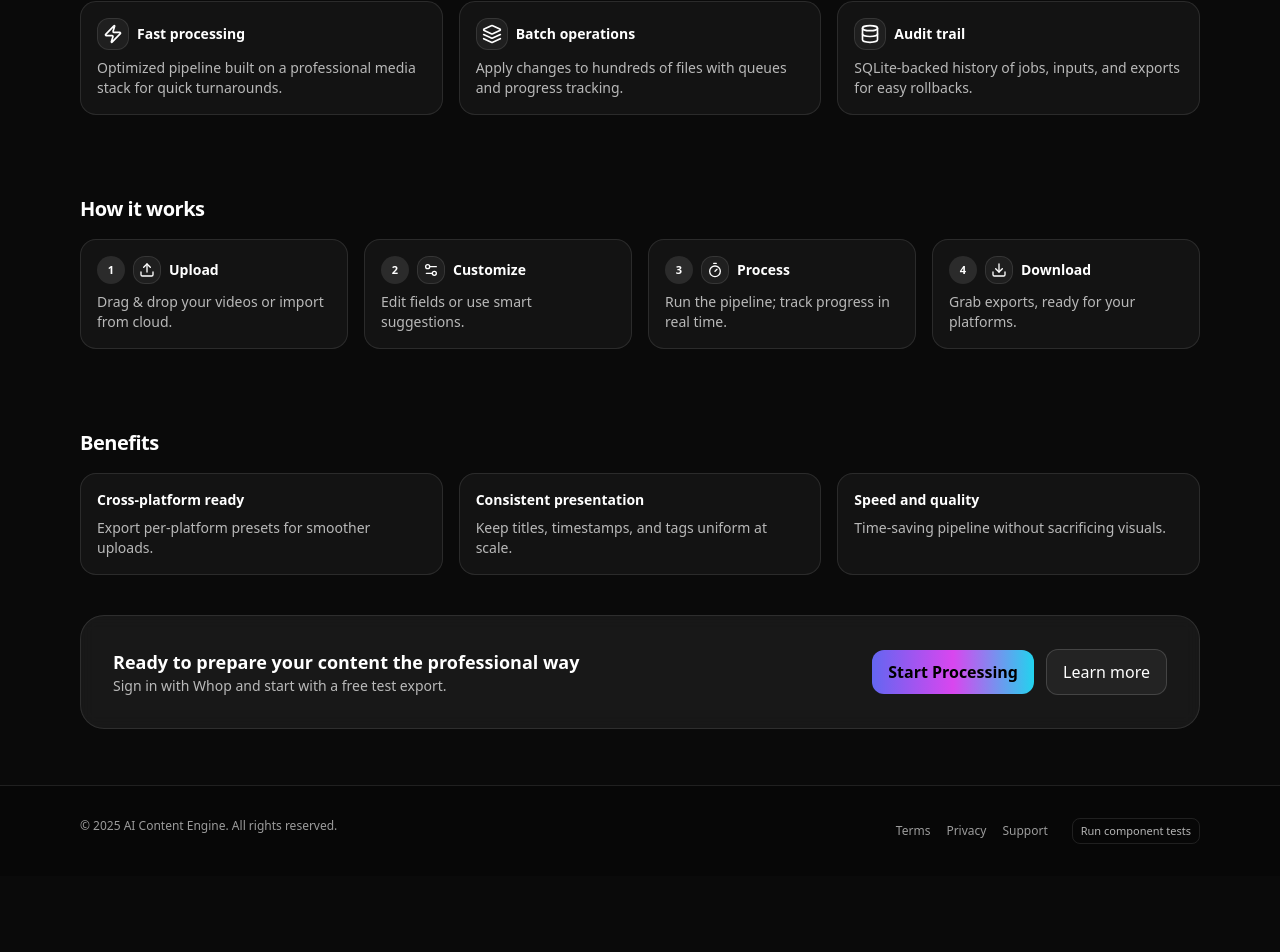
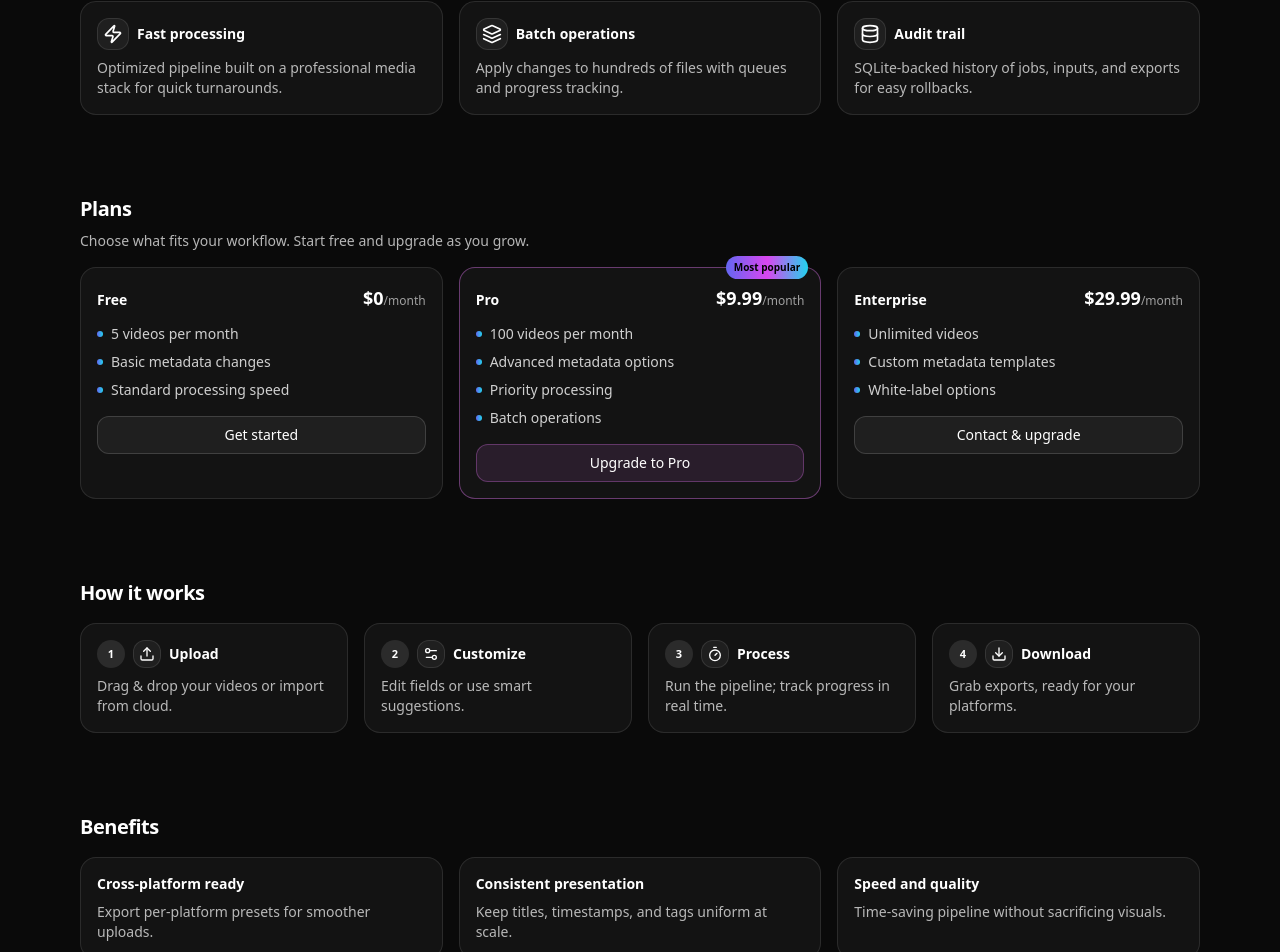
Before and after one commit to bojodanchev/ai-content-engine, a Next.js app: page / in a window 1280 px wide. Shown: the part 760-1712 px from the top of the page. Before the commit the page ends 1636 px from the top, so only its background shows below. Built offline with nearby package versions, Linux system fonts and the light colour scheme.

Commit message:
feat(landing): add Plans section with Free/Pro/Enterprise pricing cards

```diff
--- a/ai_content_engine_whop_landing_page_react_tailwind.tsx
+++ b/ai_content_engine_whop_landing_page_react_tailwind.tsx
@@ -178,6 +178,55 @@ export default function AIContentEngineLanding() {
         </div>
       </section>
 
+      {/* Plans */}
+      <section id="plans" className="mx-auto max-w-6xl px-4 py-8 md:py-10">
+        <h2 className="text-xl font-semibold tracking-tight">Plans</h2>
+        <p className="mt-2 text-white/70 text-sm">Choose what fits your workflow. Start free and upgrade as you grow.</p>
+        <div className="mt-4 grid md:grid-cols-3 gap-4">
+          <PlanCard
+            name="Free"
+            price="$0"
+            period="/month"
+            highlight={false}
+            ctaHref="/dashboard"
+            ctaLabel="Get started"
+            features={[
+              "5 videos per month",
+              "Basic metadata changes",
+              "Standard processing speed",
+            ]}
+          />
+          <PlanCard
+            name="Pro"
+            price="$9.99"
+            period="/month"
+            highlight
+            badge="Most popular"
+            ctaHref="/dashboard"
+            ctaLabel="Upgrade to Pro"
+            features={[
+              "100 videos per month",
+              "Advanced metadata options",
+              "Priority processing",
+              "Batch operations",
+            ]}
+          />
+          <PlanCard
+            name="Enterprise"
+            price="$29.99"
+            period="/month"
+            highlight={false}
+            ctaHref="/dashboard"
+            ctaLabel="Contact & upgrade"
+            features={[
+              "Unlimited videos",
+              "Custom metadata templates",
+              "White‑label options",
+            ]}
+          />
+        </div>
+      </section>
+
       {/* How it works */}
       <section className="mx-auto max-w-6xl px-4 py-8 md:py-10">
         <h2 className="text-xl font-semibold tracking-tight">How it works</h2>
@@ -319,3 +368,37 @@ function Step({ num, icon, title, desc }: { num: number; icon: ReactNode; title:
     </li>
   );
 }
+
+function PlanCard({ name, price, period, features, highlight, ctaHref, ctaLabel, badge }: {
+  name: string;
+  price: string;
+  period?: string;
+  features: string[];
+  highlight?: boolean;
+  ctaHref: string;
+  ctaLabel: string;
+  badge?: string;
+}) {
+  return (
+    <div className={`relative rounded-2xl border ${highlight ? "border-fuchsia-400/40" : "border-white/10"} bg-white/[0.04] p-4`}>
+      {badge && (
+        <div className="absolute -top-3 right-3 text-[10px] px-2 py-1 rounded-full bg-gradient-to-r from-indigo-500 via-fuchsia-500 to-cyan-400 text-black font-semibold">
+          {badge}
+        </div>
+      )}
+      <div className="flex items-baseline justify-between">
+        <div className="text-sm font-semibold">{name}</div>
+        <div className="text-lg font-semibold">{price}<span className="text-white/60 text-xs font-normal">{period}</span></div>
+      </div>
+      <ul className="mt-3 space-y-2 text-sm">
+        {features.map((f) => (
+          <li key={f} className="flex items-center gap-2 text-white/80">
+            <span className="inline-block h-1.5 w-1.5 rounded-full bg-gradient-to-r from-indigo-500 to-cyan-400" />
+            {f}
+          </li>
+        ))}
+      </ul>
+      <a href={ctaHref} className={`mt-4 inline-block w-full text-center rounded-xl px-3 py-2 text-sm border ${highlight ? "border-fuchsia-400/30 bg-fuchsia-400/10 hover:bg-fuchsia-400/20" : "border-white/15 bg-white/5 hover:bg-white/10"}`}>{ctaLabel}</a>
+    </div>
+  );
+}
```
